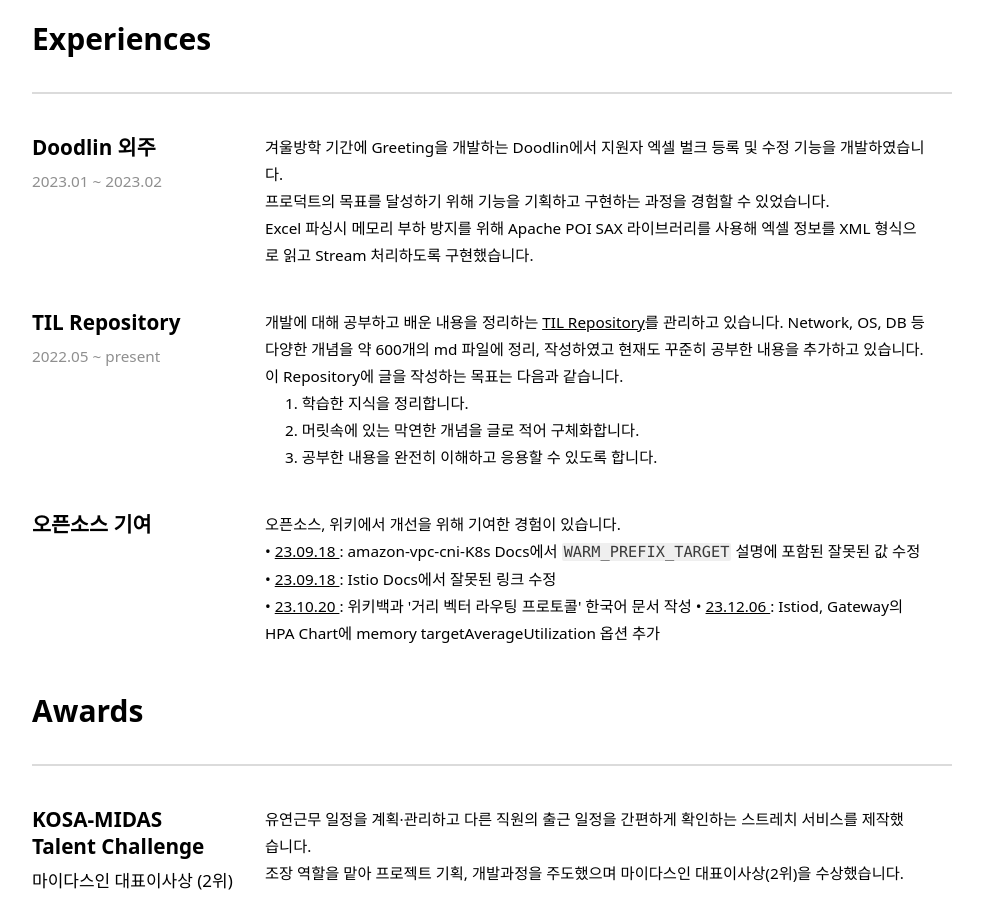
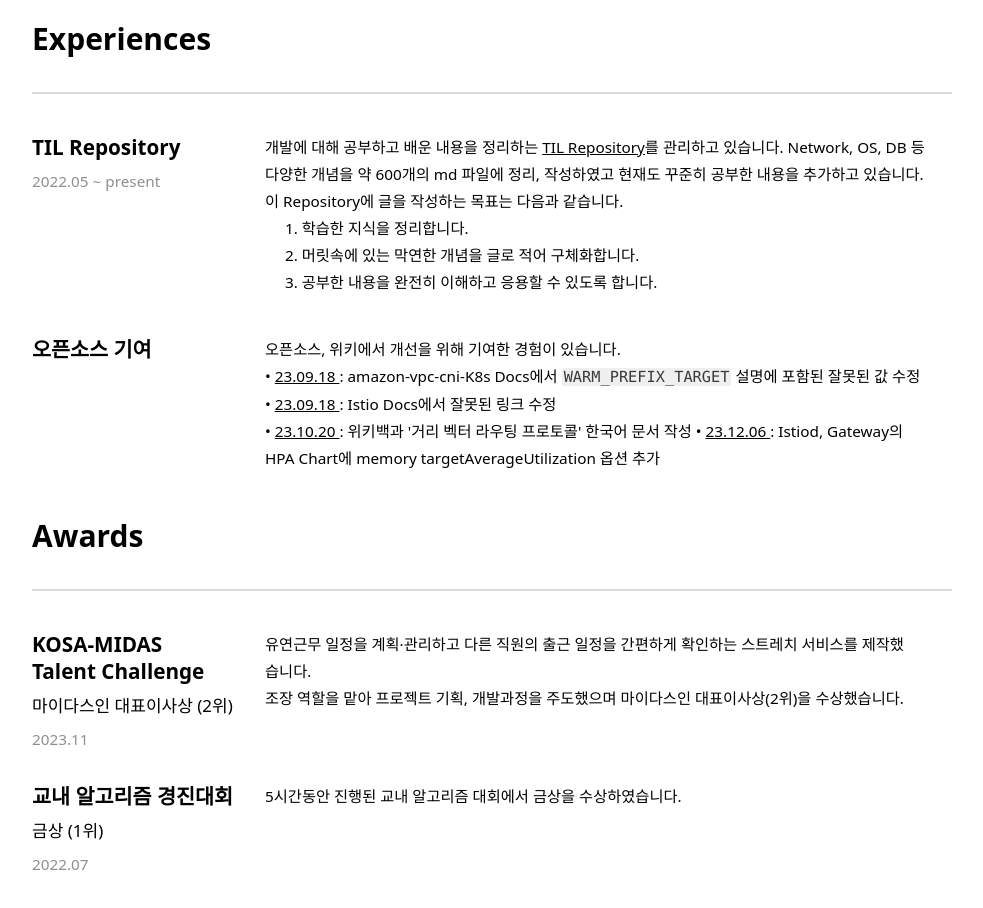
Before and after one commit to rlaisqls/portfolio, a React (Create React App) app: page / in a window 1280 px wide. Shown: the part 7040-7948 px from the top of the page, without its empty margins (148-1131 px from the left). Built offline with nearby package versions, Linux system fonts and the light colour scheme.

Commit message:
Update Portfolio.jsx

```diff
--- a/src/portfolio/Portfolio.jsx
+++ b/src/portfolio/Portfolio.jsx
@@ -149,19 +149,6 @@ export const Portfolio = () => {
               <div className="inline-flex gap-[40px] relative flex-[0_0_auto] flex-col items-start">
 
                 <Element
-                    title={"Doodlin 외주"}
-                    elementInfo={"2023.01 ~ 2023.02"}
-                    description={
-                      (<div className="flex flex-col items-start gap-[9px]">
-                          <p>
-                            겨울방학 기간에 Greeting을 개발하는 Doodlin에서 지원자 엑셀 벌크 등록 및 수정 기능을 개발하였습니다.<br />
-                            프로덕트의 목표를 달성하기 위해 기능을 기획하고 구현하는 과정을 경험할 수 있었습니다.<br />
-                            Excel 파싱시 메모리 부하 방지를 위해 Apache POI SAX 라이브러리를 사용해 엑셀 정보를 XML 형식으로 읽고 Stream 처리하도록 구현했습니다.
-                          </p>
-                        </div>)
-                    }
-                />
-                <Element
                     title={"TIL Repository"}
                     elementInfo={"2022.05 ~ present"}
                     description={
```
